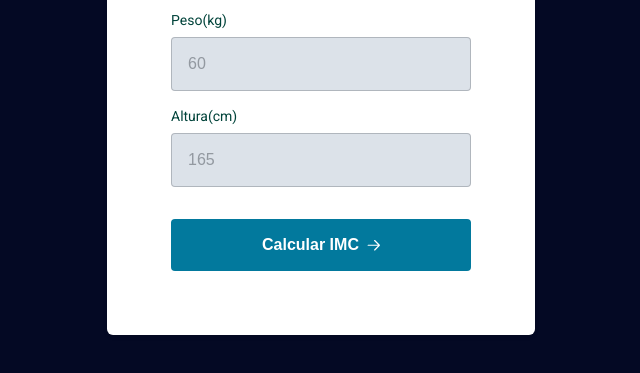
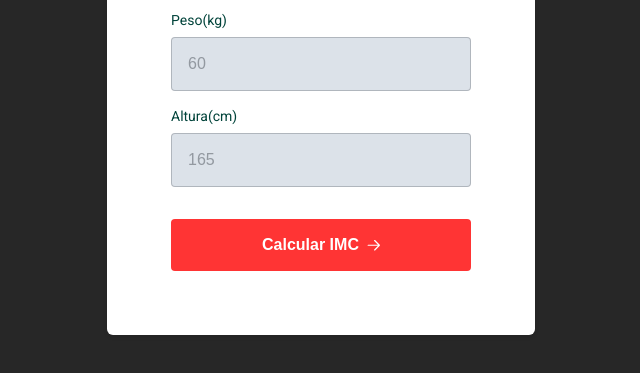
Before and after one commit to desenvjonathan/imc-calculator, a plain HTML site: page index.html in a window 1280 px wide. Shown: the part 287-660 px from the top of the page, without its empty margins (319-959 px from the left). Drawn offline with Linux system fonts and the light colour scheme.

Commit message:
change style

```diff
--- a/style.css
+++ b/style.css
@@ -18,8 +18,8 @@
   --tt-placeholder: rgba(73, 80, 87, 0.5);
 
   --tt-button: #FFFFFF;
-  --bg-button: #02799D;
-  --bg-button-hover: #01475C;
+  --bg-button: #ff3434;
+  --bg-button-hover: #910000;
 
   --bg-error: #F03E3E;
   --tt-error: #FFFFFF;
@@ -27,7 +27,7 @@
 
 body {
   font-family: "Roboto", sans-serif;
-  background-color: #040924;
+  background-color: #272727;
 }
 
 body, input, button {
```
Also changed, not shown: main.js (line endings or trailing spaces).
